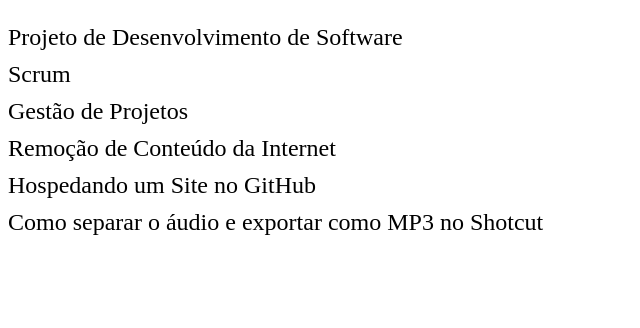
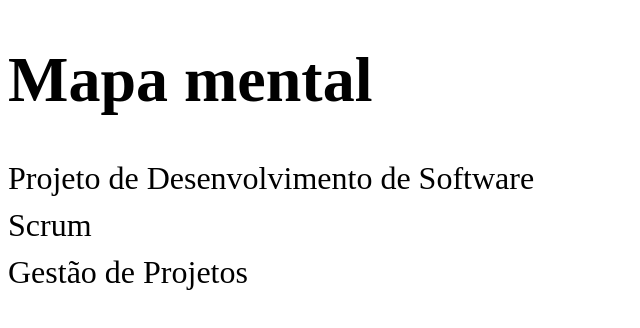
Before and after one commit to marcelovictorio/MarkMap, a plain HTML site: page index.html in a window 1280 px wide. Shown: the whole page, without its empty margins (0-640 px from the left). Drawn offline with Linux system fonts and the light colour scheme.

Commit message:
Update index.html

```diff
--- a/index.html
+++ b/index.html
@@ -4,7 +4,7 @@
   <title>Mapa mental</title>
   <style>
     body {
-      font-size: 24px; /* Tamanho da fonte maior */
+      font-size: 32px; /* Tamanho da fonte maior */
     }
     ul {
       list-style-type: none; /* Remove os marcadores padrão da lista */
@@ -20,14 +20,11 @@
   </style>
 </head>
 <body>
+  <h1>Mapa mental</h1> <!-- Título adicionado -->
   <ul>
     <li><a href="Projeto de Desenvolvimento de Software.html">Projeto de Desenvolvimento de Software</a></li>
     <li><a href="Scrum.html">Scrum</a></li>
     <li><a href="Gestão de Projetos.html">Gestão de Projetos</a></li>
-    <li><a href="Remoção de Conteúdo da Internet.html">Remoção de Conteúdo da Internet</a></li>
-    <li><a href="Hospedando um Site no GitHub.html">Hospedando um Site no GitHub</a></li>
-    <li><a href="Como separar o áudio e exportar como MP3 no Shotcut.html">Como separar o áudio e exportar como MP3 no Shotcut</a></li>
-
   </ul>
 </body>
 </html>
```
